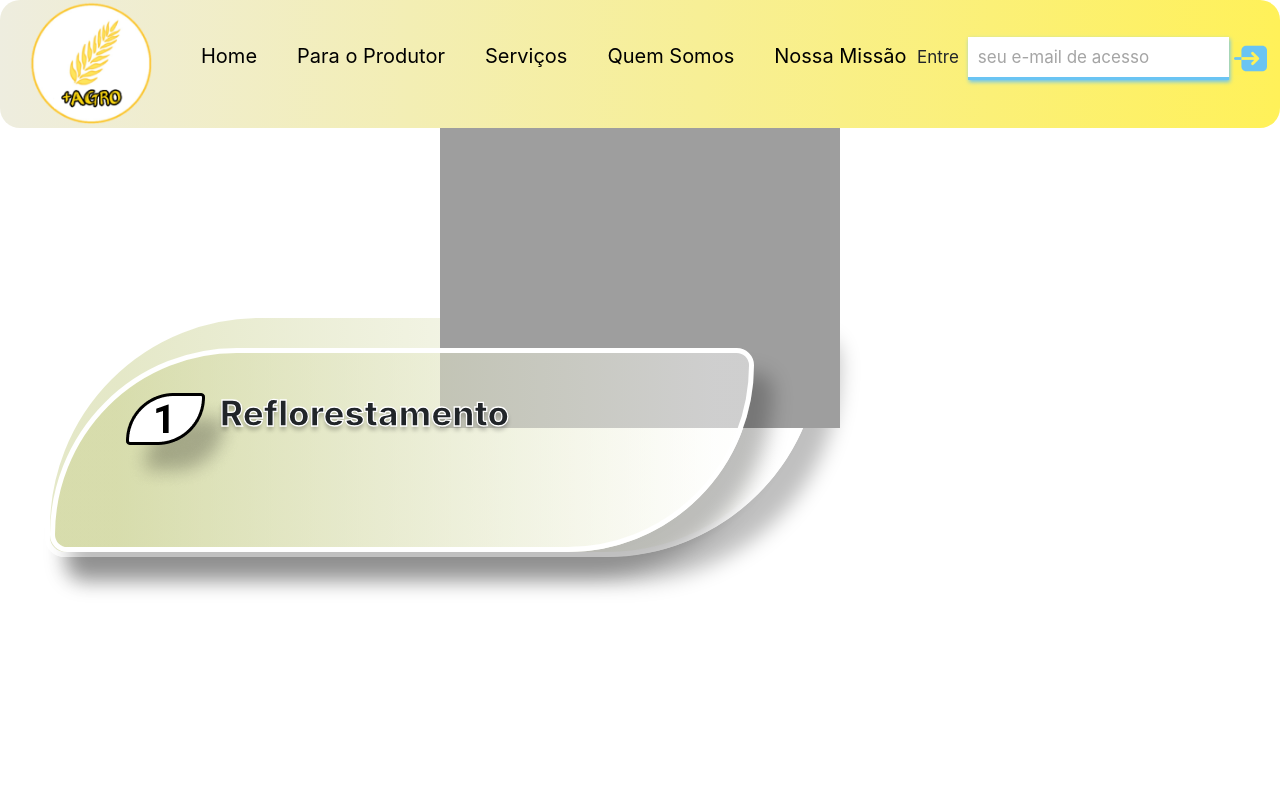
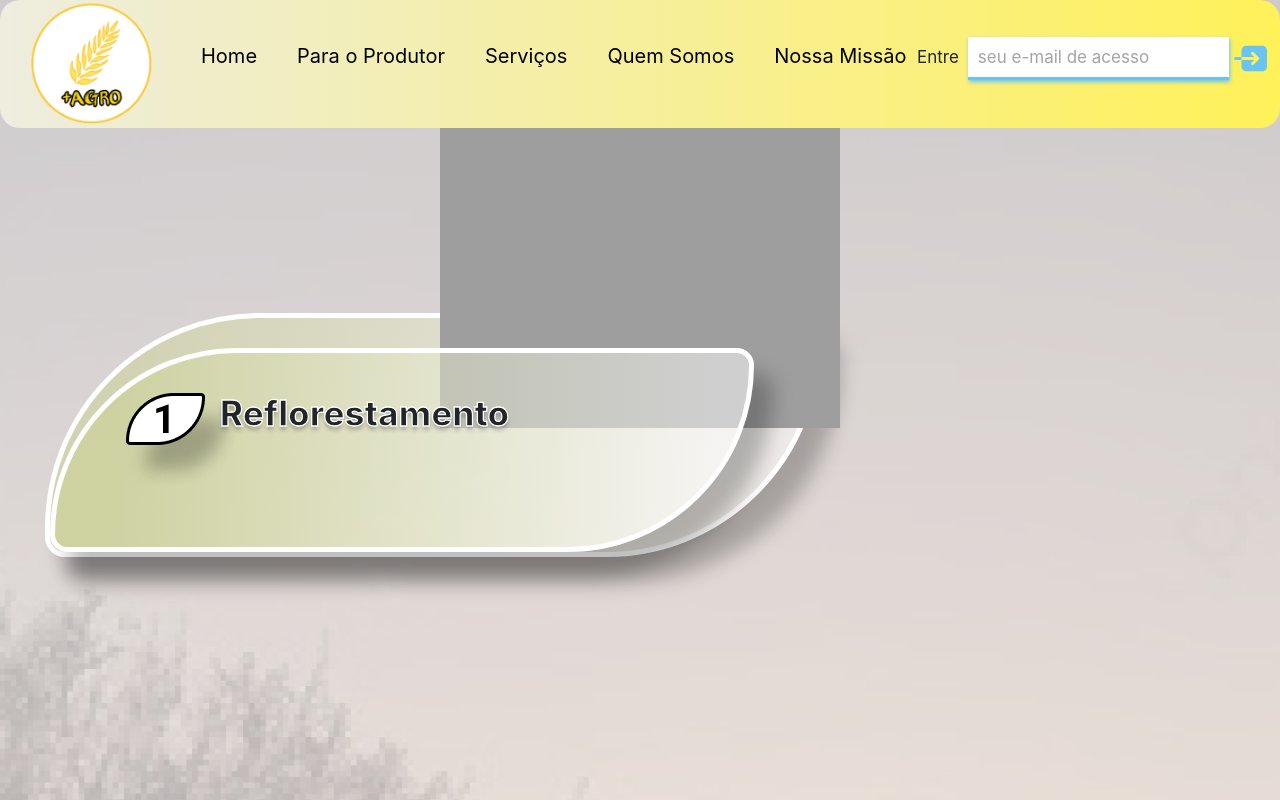
Before and after one commit to madpais/PlusAgroFeiraEtec, a plain HTML site: page paraProdutor.html in a window 1280 px wide. Drawn offline with nearby package versions, Linux system fonts and the light colour scheme; the site is published under a folder, as on GitHub Pages, so addresses that start at the root find nothing.

Commit message:
upp_2
upp

```diff
--- a/paraProdutor/styleProdutor.css
+++ b/paraProdutor/styleProdutor.css
@@ -80,7 +80,7 @@
 /******S1 Banner **********/
 
 .body {
-    background-image: url(/paraProdutor/imgs/background_p_produtor.png);
+    background-image: url(imgs/background_p_produtor.png);
     background-repeat: no-repeat;
     background-size: cover;
 }
```
